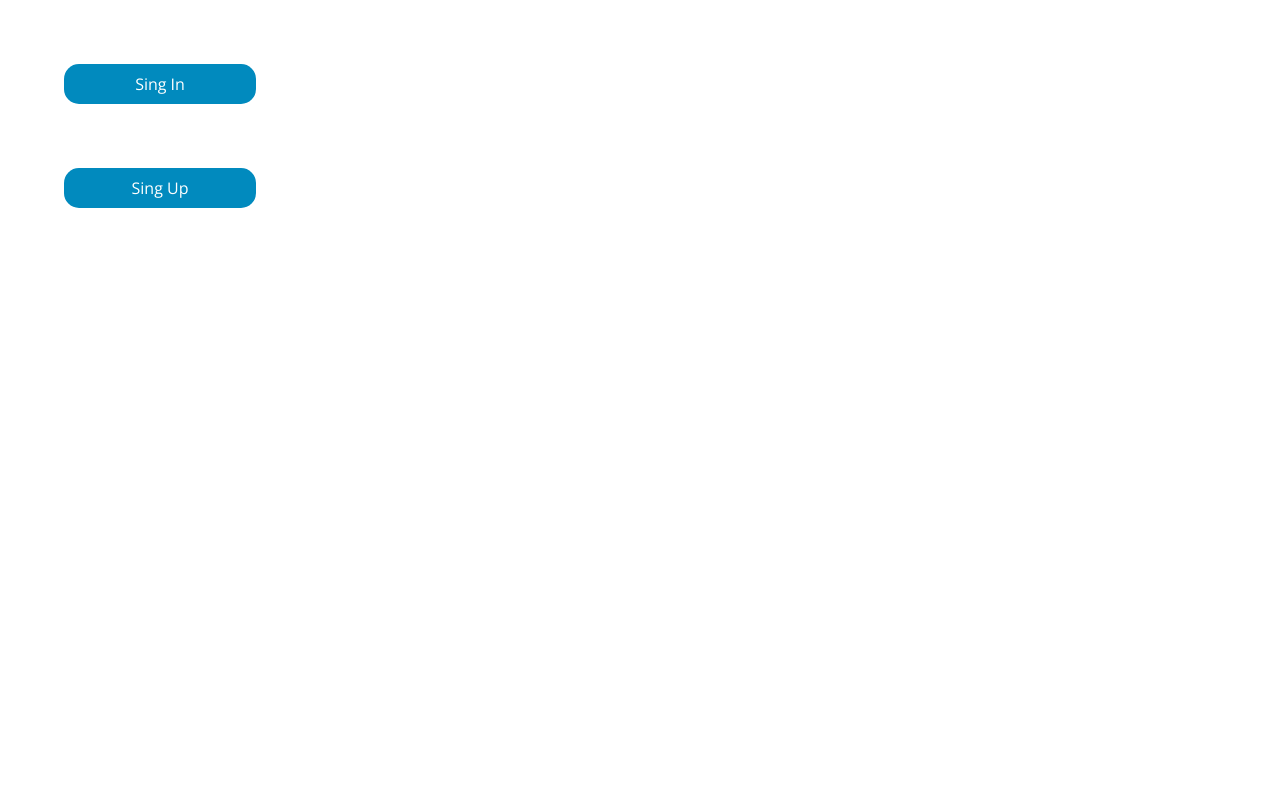
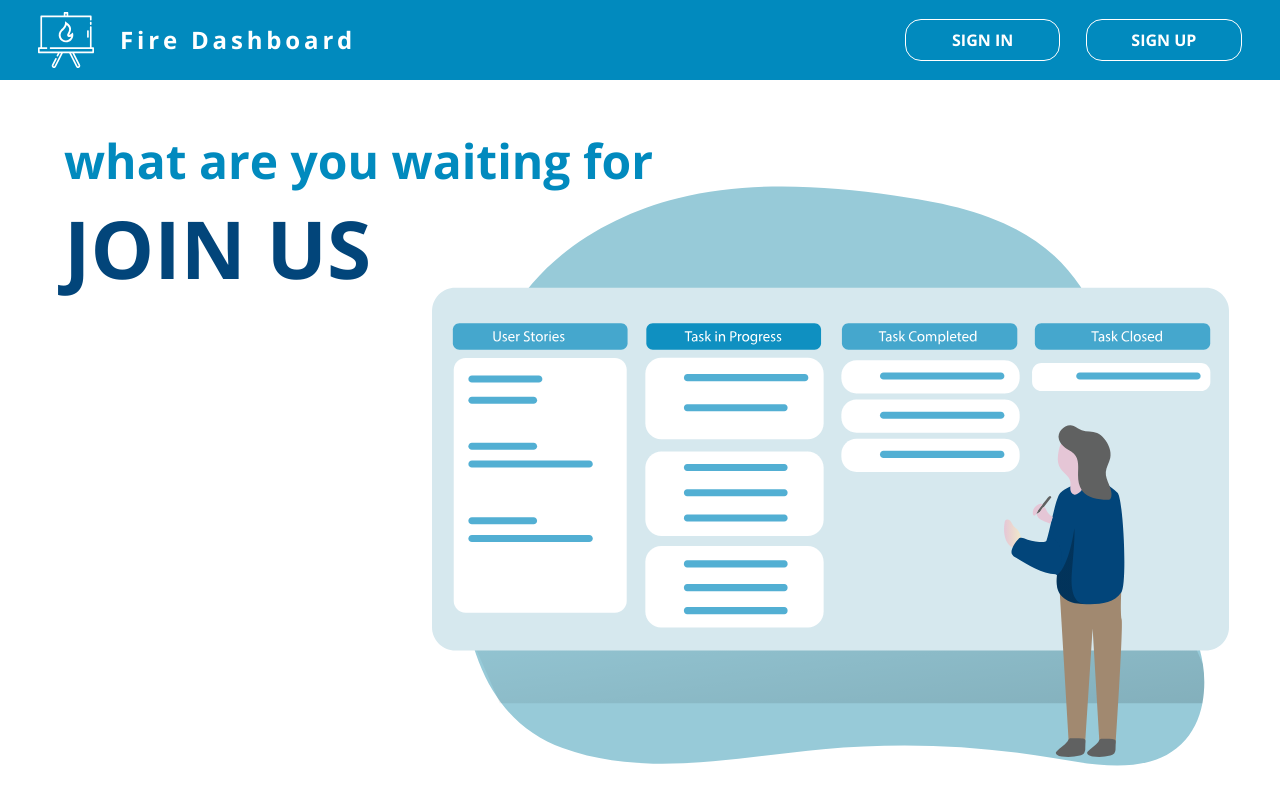
Before and after one commit to R-Alejandro/proyecto-web, a React (Create React App) app in the folder client/: page /home in a window 1280 px wide. Built offline with nearby package versions, Linux system fonts and the light colour scheme; a web font is replaced by a local one.

Commit message:
Landing Page

```diff
--- /dev/null
+++ b/client/src/components/home_navBar.js
@@ -0,0 +1,27 @@
+import React from "react"
+import DirectionalButton from './directionalButton'
+
+import Logo from './../images/home_navbar_logo.svg'
+
+import './styles/style_home_navBar.css'
+
+const home_navBar = () => (
+    <div className="home_navbar__content">
+        <div className="home_navbar__Logo">
+            <img src={Logo} />
+            <p>Fire Dashboard</p>
+        </div>
+        <div className="home_navbar__directionalButons">
+            <DirectionalButton
+                layer="SIGN IN"
+                route="/signin"
+            />
+            <DirectionalButton
+                layer="SIGN UP"
+                route="/signup"
+            />
+        </div>
+    </div>
+)
+
+export default home_navBar
--- a/client/src/components/styles/style_direccionalButton.css
+++ b/client/src/components/styles/style_direccionalButton.css
@@ -1,13 +1,18 @@
 .directionalButton_container{
-    width: 15vw;
+    width: 12vw;
     height: 5vh;
-    background-color: #018ABE;
-    border-radius: 15px;
-    margin: 5%;
+    /* background-color: #018ABE; */
+    border-radius: 2vh;
+    border-color: white;
+    border-width: 0.2vh;
+    border-style: solid;
+
+    margin-left: 2vw;
     display: flex;
     justify-content: center;
     align-items: center;
     text-decoration: none;
     color: #fff;
     font-family: 'Open Sans', sans-serif;
+    font-weight: bold;
 }
--- /dev/null
+++ b/client/src/components/styles/style_home.css
@@ -0,0 +1,38 @@
+.home__content{
+    width: 100vw;
+    height: 100vh;
+}
+
+.home_dashboard__content{
+    width: 100%;
+    height: 90%;
+}
+
+.home_dashboard__content p{
+    margin: 0;
+
+    color: #018abe;
+    font-family: 'Open Sans', sans-serif;
+    font-weight: bold;
+
+    font-size: 6vh;
+
+    padding: 6vh 0 0 5vw;
+}
+
+.home_dashboard__content p span{
+    color: #02457A;
+
+    font-size: 10vh;
+}
+
+.home_dashboard__content img{
+    position: absolute;
+    bottom: 3vh;
+    right: 4vw;
+    height: 75%;
+    max-width: 80%;
+
+    z-index: -1;
+    /* width: 55%; */
+}
--- /dev/null
+++ b/client/src/components/styles/style_home_navBar.css
@@ -0,0 +1,35 @@
+.home_navbar__content {
+    background-color: #018abe;
+    display: flex;
+    align-items: center;
+    justify-content: space-between;
+    height: 10%;
+    padding: 0 3vw;
+}
+
+.home_navbar__Logo {
+    display: flex;
+    align-items: center;
+}
+
+.home_navbar__Logo p {
+    text-decoration: none;
+    margin: 0;
+
+    margin-left: 2vw;
+    color: #fff;
+    font-family: 'Open Sans', sans-serif;
+    font-weight: bold;
+    font-size: 3vh;
+    line-height: 100%;
+    letter-spacing: 0.3vw;
+}
+
+.home_navbar__Logo img{
+    /* width: 5vw; */
+    height: 7vh;
+}
+
+.home_navbar__directionalButons {
+    display: flex;
+}
--- a/client/src/pages/home.js
+++ b/client/src/pages/home.js
@@ -1,17 +1,21 @@
 import React, { Fragment } from "react";
-import DirectionalButton from '../components/directionalButton'
+import Home_navBar from "../components/home_navBar";
+import Dashboard from './../images/home_dashboard.svg'
+
+import './../components/styles/style_home.css'
 
 const home = () => (
-    <Fragment>
-        <DirectionalButton
-            layer="Sing In"
-            route="/signin"
-        />
-        <DirectionalButton
-            layer="Sing Up"
-            route="/signup"
-        />
-    </Fragment>
+    <div className="home__content">
+        <Home_navBar/>
+
+        <div className="home_dashboard__content">
+            <p>
+                what are you waiting for <br/>
+                <span>JOIN US</span>
+            </p>
+            <img src = {Dashboard}/>
+        </div>
+    </div>
 )
 
 export default home
```
Also changed, not shown: client/src/images/home_dashboard.svg (added), client/src/images/home_navbar_logo.svg (added).
